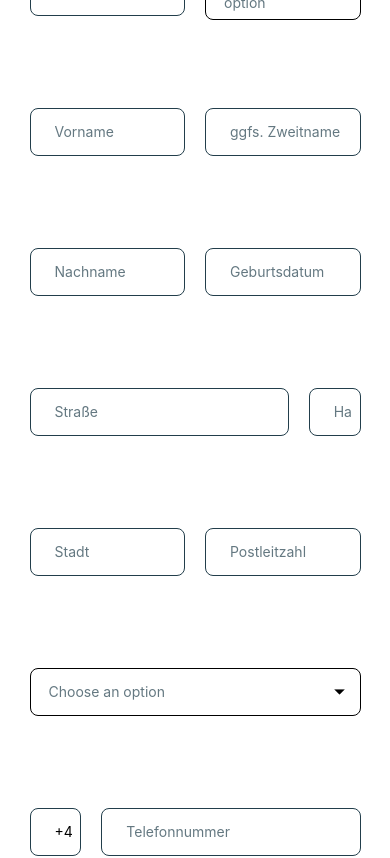
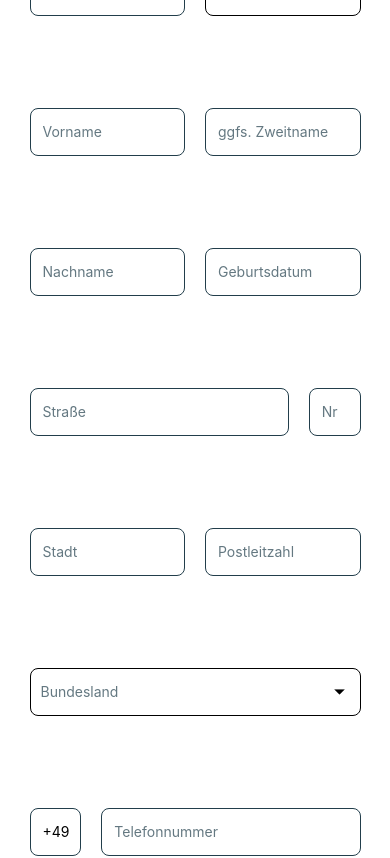
Before and after one commit to tartarov/praxissemester_DeKom, a React Native app: screen /SignUp in a window 390 px wide. Shown: the top 858 px of the page. Built offline with nearby package versions, Linux system fonts and the light colour scheme.

Commit message:
FIrst SIgnUpPage Ready with working Dropdown

```diff
--- a/components/DropDown.js
+++ b/components/DropDown.js
@@ -1,9 +1,9 @@
 import React, { Component, useState } from "react";
-import { View, Text, StyleSheet, TouchableOpacity, Image} from 'react-native'
+import { View, Text, StyleSheet, TouchableOpacity, Image, ScrollView} from 'react-native'
 import imagesPath from '../constants/imagesPath';
 import validationColor from './TextInput'
 
-const DropDown = ({ data = [], value = {}, onSelect = () => { } }) => {
+const DropDown = ({ data = [], value = {}, dropDownName = {}, onSelect = () => { } }) => {
 
     const [showOption, setShowOption] = useState(false)
 
@@ -19,8 +19,8 @@ const DropDown = ({ data = [], value = {}, onSelect = () => { } }) => {
                 activeOpacity={1}
                 onPress={() => setShowOption(!showOption)}
             >
-                <Text style={{color: value ? 'black' : 'rgba(34, 62, 75, 0.7)', paddingHorizontal: 10}}>
-                    {!!value ? value?.name : 'Choose an option'}</Text>
+                <Text style={{color: value ? 'black' : 'rgba(34, 62, 75, 0.7)', paddingHorizontal: 2}}>
+                    {!!value ? value?.name : dropDownName}</Text>
                 <Image style={{ width: 25, height: 25, rotate: showOption ? '180deg' : '0deg'}}
                     source={imagesPath.icDropDown} />
             </TouchableOpacity>
@@ -34,7 +34,11 @@ const DropDown = ({ data = [], value = {}, onSelect = () => { } }) => {
                 borderWidth: 1,
                 borderRadius: 6,
                 borderColor: 'black',
+                maxHeight: 200,
             }}>
+                <ScrollView
+                keyboardShouldPersistTaps={"handled"}
+                showsHorizontalScrollIndicator={false}>
                 {data.map((val, i) => {
                     return (
                         <TouchableOpacity
@@ -55,6 +59,7 @@ const DropDown = ({ data = [], value = {}, onSelect = () => { } }) => {
                         </TouchableOpacity>
                     )
                 })}
+                </ScrollView>
             </View>)}
         </View>
     );
--- a/components/TextInput.js
+++ b/components/TextInput.js
@@ -1,5 +1,5 @@
 import React, { forwardRef } from 'react';
-import { TextInput as RNTextInput, View, StyleSheet } from 'react-native';
+import { TextInput as RNTextInput, View, StyleSheet} from 'react-native';
 import { Entypo as Icon } from '@expo/vector-icons';
 
 const TextInput = forwardRef(({ icon, error, touched, ...otherProps }, ref) => {
@@ -16,7 +16,7 @@ const TextInput = forwardRef(({ icon, error, touched, ...otherProps }, ref) => {
         padding: 8,
       }}
     >
-      <View style={{ padding: 8}}>
+      <View style={{ padding: 2}}>
         <Icon name={icon} color={validationColor} size={16} />
       </View>
       <View style={{ flex: 1}}>
--- a/screens/SignUp.js
+++ b/screens/SignUp.js
@@ -182,8 +182,11 @@ export default function SignUp() {
     }
   });
 
+
   const [selectedItem, setSelectedItem] = useState(null)
+  const [selectedBundesland, setSelectedBundesland] = useState(null)
   const onSelect = (item) => { setSelectedItem(item) };
+  const onSelectBundesland = (item) => { setSelectedBundesland(item)};
 
   return (
     <View
@@ -230,6 +233,7 @@ export default function SignUp() {
           </Col>
             <Col numRows={1}>
             <DropDown
+              dropDownName= {'Geschlecht'}
               value={selectedItem}
               data={gender}
               onSelect={onSelect}
@@ -329,7 +333,7 @@ export default function SignUp() {
           </Col>
           <Col numRows={1}>
             <TextInput
-              placeholder="Hausnummer"
+              placeholder="Nr"
               autoCompleteType="text"
               keyboardType="default"
               autoCapitalize="none"
@@ -385,9 +389,10 @@ export default function SignUp() {
         <Row>
           <Col numRows={1}>
             <DropDown
-              value={selectedItem}
+              dropDownName= {'Bundesland'}
+              value={selectedBundesland}
               data={bundeslaender}
-              onSelect={onSelect}
+              onSelect={onSelectBundesland}
             />
           </Col>
         </Row>
```
